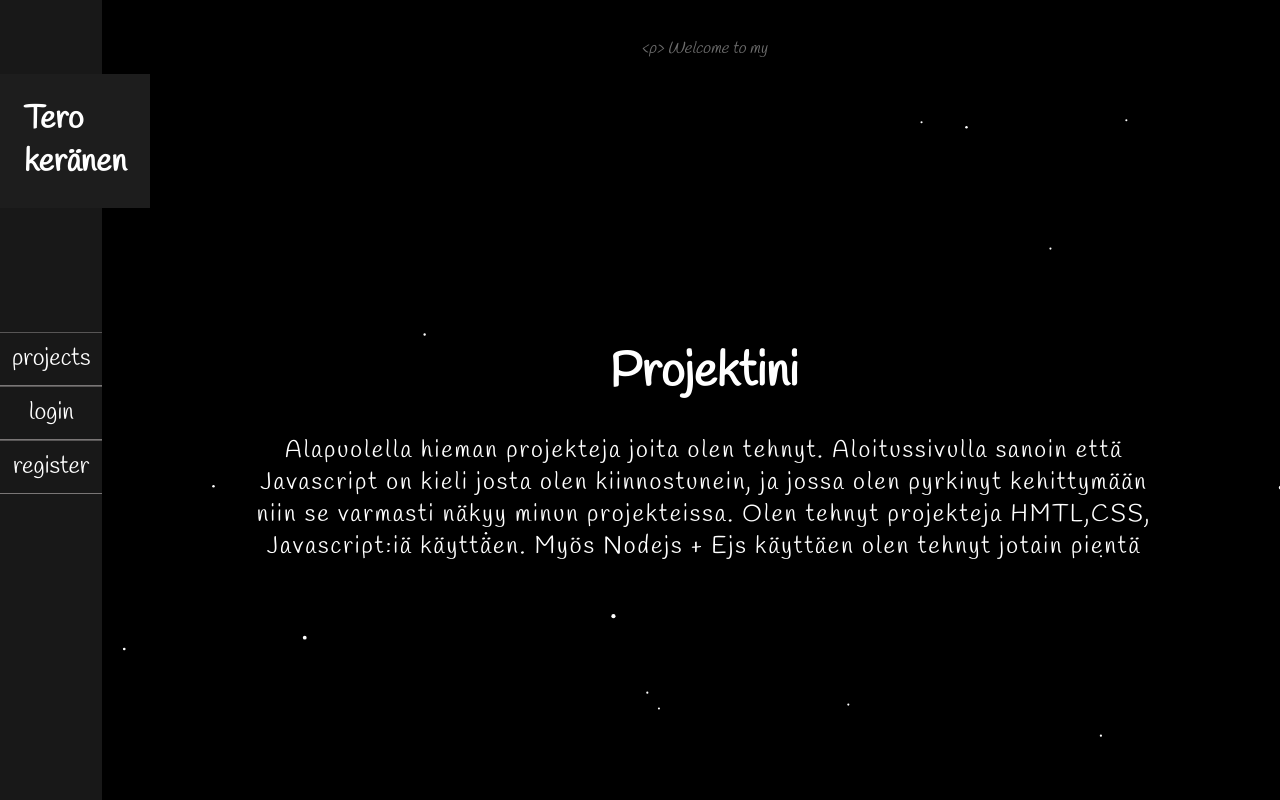
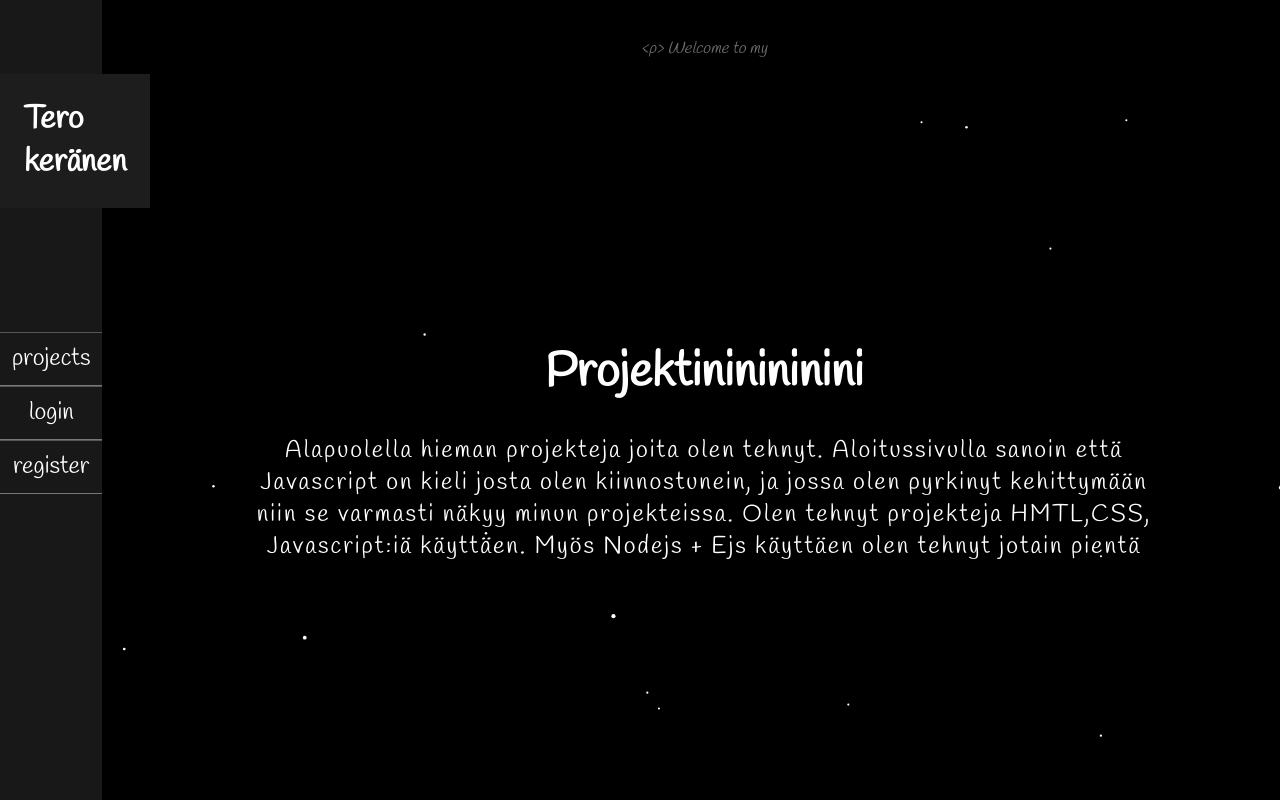
Before and after one commit to TeroKeranen/portfolioTeroKeranen, a plain HTML site: page projects.html in a window 1280 px wide. Shown: the top 800 px of the page. Drawn offline with Linux system fonts and the light colour scheme.

Commit message:
Adding projects

```diff
--- a/projects.html
+++ b/projects.html
@@ -51,7 +51,7 @@
                 <div class="testing"><span class="letters"></span></div>
                 <div class="intro-projects-page">
 
-                    <h1>Projektini</h1>
+                    <h1>Projektininininini</h1>
                     <p>Alapuolella hieman projekteja joita olen tehnyt. Aloitussivulla sanoin että Javascript on kieli
                         josta olen kiinnostunein, ja jossa olen pyrkinyt kehittymään niin se varmasti näkyy minun
                         projekteissa. Olen tehnyt projekteja HMTL,CSS, Javascript:iä käyttäen. Myös Nodejs + Ejs
```
